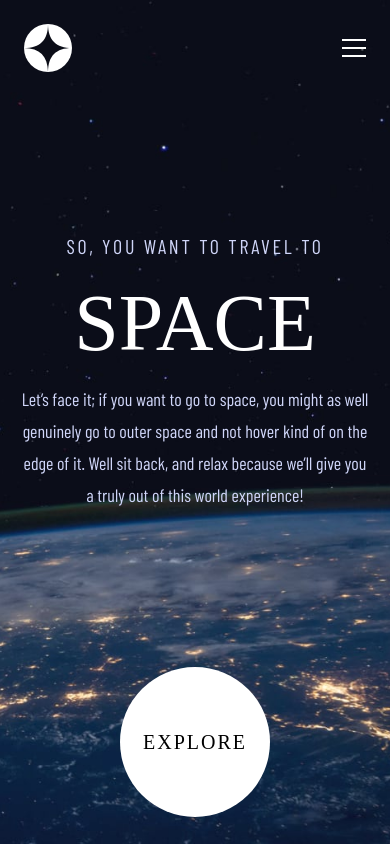
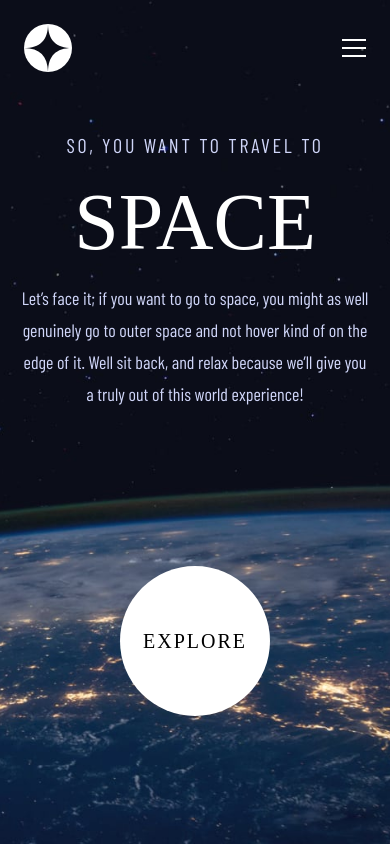
Before and after one commit to vadickpb/space-tourism, a React (Vite) app: page / in a window 390 px wide. Built offline with nearby package versions, Linux system fonts and the light colour scheme.

Commit message:
add margin y padding styles

```diff
--- a/src/pages/home/home.styles.scss
+++ b/src/pages/home/home.styles.scss
@@ -8,7 +8,8 @@
 
   display: flex;
   justify-content: space-between;
-  align-items: flex-end;
+  padding-top: 38.7rem;
+  // align-items: flex-end;
 
   // padding-top: 13.1rem;
   padding-inline: 16.5rem;
@@ -90,7 +91,7 @@
 
 @media (max-width: 600px) {
   .home-container{
-
+    padding-top: 0;
     .home-info-container{
       // margin-top: 11.2rem;
       width: 90%;
```
